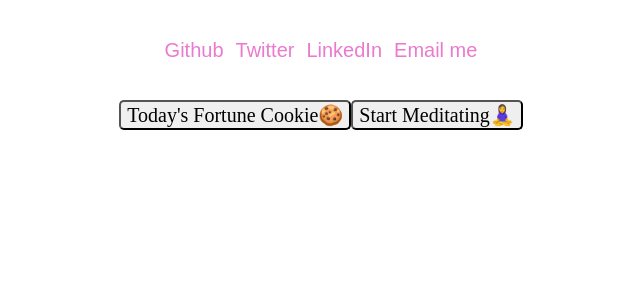
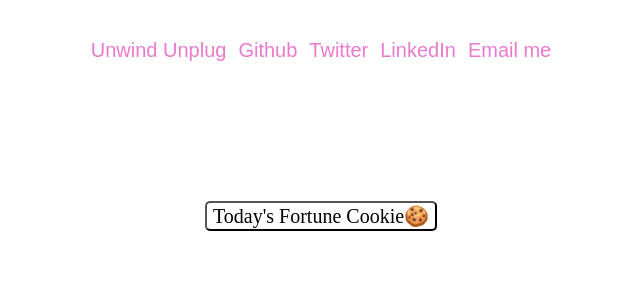
Before and after one commit to NouranBakry/unwind, a React (Create React App) app: page /#/home in a window 1280 px wide. Shown: the top 300 px of the page, without its empty margins (319-959 px from the left). Built offline with nearby package versions, Linux system fonts and the light colour scheme; no server answers.

Commit message:
fix buttons +

```diff
--- a/src/App.js
+++ b/src/App.js
@@ -1,20 +1,19 @@
-import React, { useState, useEffect } from "react";
+import React from "react";
 import "./App.css";
-import Form from "./components/Form";
-import Nav from "./components/Nav";
+import FortuneCookie from "./components/FortuneCookie";
 import MeditationForm from "./components/MeditatationForm";
 import Home from "./components/Home";
 import ReactGA from "react-ga"; //Google Analytics
 import { createBrowserHistory } from "history";
 import { HashRouter as Router, Switch, Route } from "react-router-dom";
-import background from "./resources/background.png";
+// import background from "./resources/background.png";
 
 const App = () => {
-  const [image, setImage] = useState("");
-  const [backgroundState, setBackgroundState] = useState(false);
-  function onBackgroundChange(newBackgroundState) {
-    setBackgroundState(newBackgroundState);
-  }
+  // const [image, setImage] = useState("");
+  // const [backgroundState, setBackgroundState] = useState(false);
+  // function onBackgroundChange(newBackgroundState) {
+  //   setBackgroundState(newBackgroundState);
+  // }
   const history = createBrowserHistory();
   // Initialize google analytics page view tracking
   history.listen((location) => {
@@ -23,35 +22,31 @@ const App = () => {
     ReactGA.pageview(location.pathname);
   });
 
-  useEffect(() => {
-    fetch("https://source.unsplash.com/1600x900/daily?water").then((data) => {
-      setImage(data.url);
-    });
-    return () => {};
-  }, []);
+  // useEffect(() => {
+  //   fetch("https://source.unsplash.com/1600x900/daily?water").then((data) => {
+  //     setImage(data.url);
+  //   });
+  //   return () => {};
+  // }, []);
   return (
     <Router history={history}>
       <div
-        style={
-          backgroundState
-            ? { backgroundImage: `url(` + image + `)` }
-            : { backgroundImage: { background } }
-        }
+        // style={
+        //   backgroundState
+        //     ? { backgroundImage: `url(` + image + `)` }
+        //     : { backgroundImage: { background } }
+        // }
         className="App"
       >
-        <Nav
-          backgroundState={backgroundState}
-          onChange={onBackgroundChange}
-        ></Nav>
         <Switch>
           <Route exact path="/">
             <Home />
           </Route>
           <Route path="/home">
-            <Form />
+            <FortuneCookie />
           </Route>
           <Route path="/meditate">
-            <MeditationForm />>
+            <MeditationForm />
           </Route>
         </Switch>
       </div>
--- a/src/components/Form.css
+++ b/src/components/FortuneCookie.css
@@ -10,6 +10,7 @@
   height: 100%;
   align-items: center;
 }
+
 .buttons-container{
   display:flex;
   justify-content:center;
@@ -17,13 +18,14 @@
   position: relative;
   top: 100px;
 }
-.meditationButton,
+
 .quoteButton {
   font-family:  "CoolVetica", Helvetica Neue-serif;
   color: black;
   font-size: 20px;
   border-radius: 5px;
   transition: all 0.5s ease;
+  background: none;
 }
 
 .quote {
@@ -31,4 +33,8 @@
   font-family: "CoolVetica", Helvetica Neue-serif;
   font-size: 20px;
   display: inline-block;
+  position: relative;
+  top: 150px;
+  left: 100px;
+  width: 80%;
 }
--- a/src/components/Form.js
+++ b/src/components/FortuneCookie.js
@@ -1,8 +1,10 @@
 import React, { useState, useEffect } from "react";
-import "./Form.css";
-import { Link } from "react-router-dom";
+import "./FortuneCookie.css";
+// import { Link } from "react-router-dom";
+import Nav from "./Nav";
 
-const Form = () => {
+
+const FortuneCookie = () => {
   const [quote, setQuote] = useState("");
   const [author, setAuthor] = useState("");
   const [state, setState] = useState(false);
@@ -21,23 +23,24 @@ const Form = () => {
   };
   return (
     <div className="homePage">
+    <Nav></Nav>
       <div>
         <div className="title"></div>
-        <div className='buttons-container'>
+        <div className="buttons-container">
           <button className="quoteButton" onClick={handlequotesButton}>
             Today's Fortune Cookie
             <span role="img" aria-label="cookie">
               🍪
             </span>
           </button>
-        <Link to="meditate">
+          {/* <Link to="meditate">
             <button className="meditationButton">
               Start Meditating
               <span role="img" aria-label="meditate">
                 🧘‍♀️
               </span>
             </button>{" "}
-        </Link>
+          </Link> */}
         </div>
         {state && (
           <div className="quote">
@@ -49,4 +52,4 @@ const Form = () => {
   );
 };
 
-export default Form;
+export default FortuneCookie;
--- a/src/components/Home.js
+++ b/src/components/Home.js
@@ -2,10 +2,12 @@ import React from "react";
 import "./Home.css";
 import { Link } from "react-router-dom";
 import img from "../resources/sonnie-hiles-rX8gBeg2WM0-unsplash 1.png";
+import Nav from "./Nav";
 
 const Home = () => {
   return (
     <div className="Home">
+      <Nav></Nav>
       <div className="header">
         {" "}
         <div className="title">Unwind, Unplug</div>
--- a/src/components/MeditatationForm.js
+++ b/src/components/MeditatationForm.js
@@ -37,29 +37,23 @@ const MeditationForm = () => {
           <p className="Message">
             Take a Deep Breath Breath in through your nose and out through your
             mouth Imagine yourself lying on warm sunny beach watching the waves
-          and the birds flying Remember everything you are grateful for at this
-          very present moment Listen to the sounds surrounding you Focus on your
-          breath When you can feel the air and sun on your skin slowly start to
-          close your eyes and focus on the sound of the beach
+            and the birds flying Remember everything you are grateful for at
+            this very present moment Listen to the sounds surrounding you Focus
+            on your breath When you can feel the air and sun on your skin slowly
+            start to close your eyes and focus on the sound of the beach
           </p>
         </div>
       </div>
       <div className="buttons">
-        <button className="two" >
-          2 mins
-        </button>
-        <button className="five">
-          5 Mins
-        </button>
-        <button className="ten">
-          10 Mins
-        </button>
+        <button className="two">2 mins</button>
+        <button className="five">5 Mins</button>
+        <button className="ten">10 Mins</button>
       </div>
       <div className="player"></div>
-      <div className='toggler'>
-              <button className="Background-Button">Get Today’s Background</button>
+      <div className="toggler">
+        <button className="Background-Button">Today’s Background</button>
         <Link to="home">
-        <button className="homeButton">Home</button>
+          <button className="homeButton">Today's Fortune Cookie</button>
         </Link>
       </div>
 
--- a/src/components/Nav.css
+++ b/src/components/Nav.css
@@ -3,10 +3,10 @@
     display: flex;
     justify-content: center;
     align-content: center;
-    width: 100%;
+    /* width: 100%; */
     font-size: large;
     font-family: 'Poppins', sans-serif;
-    float: left;
+    /* float: left; */
 }
 
 .ul {
@@ -16,7 +16,7 @@
     padding: 20px;
 }
 
-.gitButton, .emailButton, .twitterButton, .linkedinButton {
+.unwindUnplug,.gitButton, .emailButton, .twitterButton, .linkedinButton {
     font-size: 20px;
     cursor: pointer;
     transition: all 0.5s ease;
--- a/src/components/Nav.js
+++ b/src/components/Nav.js
@@ -1,7 +1,8 @@
 import React from "react";
 import "./Nav.css";
+import { Link } from "react-router-dom";
 
-const Nav = ({ backgroundState, onChange }) => {
+const Nav = () => {
   // const getNewBackground = (event) => {
   //   event.preventDefault();
   //    onChange(!backgroundState.backgroundState);
@@ -10,6 +11,11 @@ const Nav = ({ backgroundState, onChange }) => {
   return (
     <div className="Nav">
       <ul className="ul">
+        <li>
+          <Link to="">
+            <button className="unwindUnplug">Unwind Unplug</button>
+          </Link>
+        </li>
         <li className="git">
           <button
             className="gitButton"
```
Lines whose indentation alone changed are shown as unchanged.
